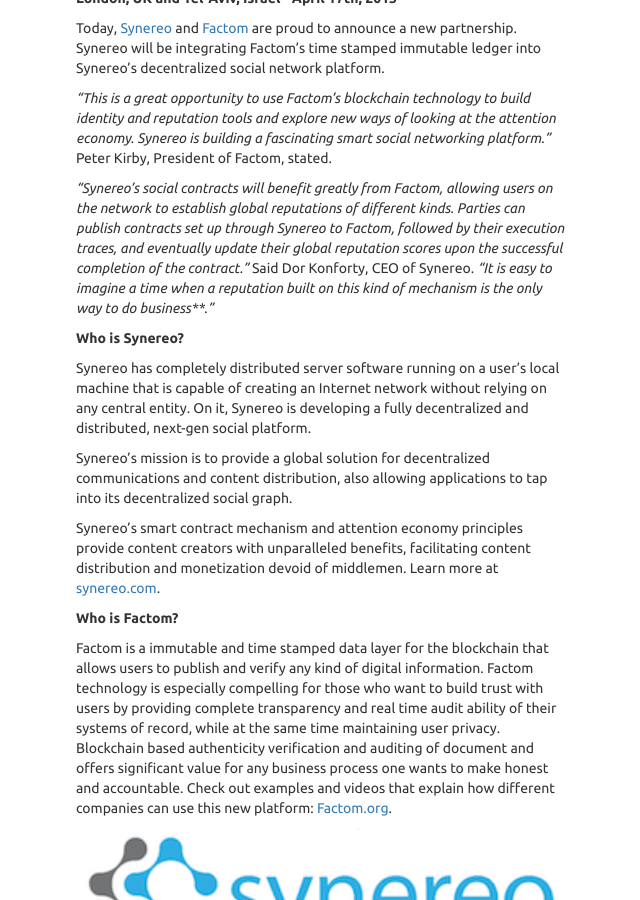
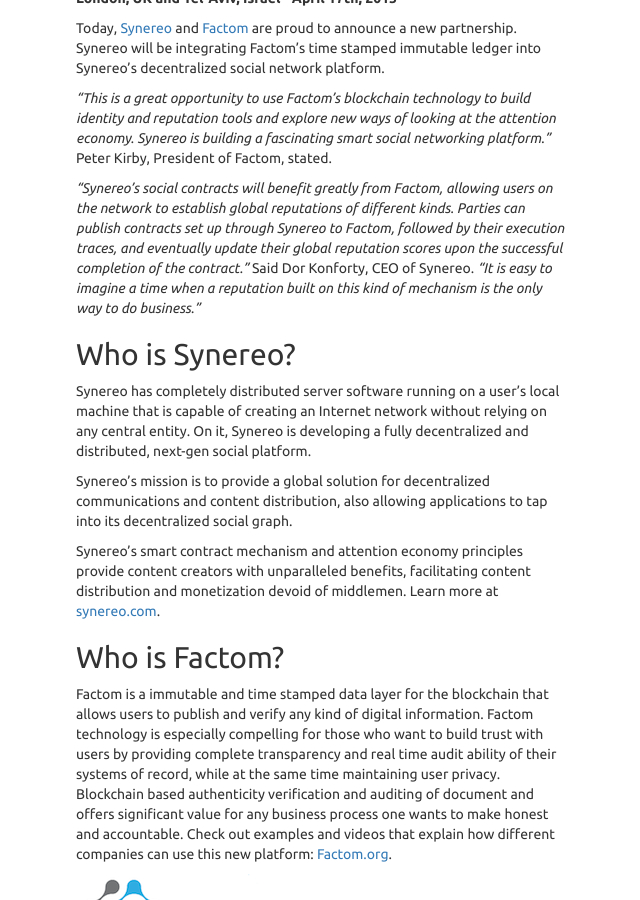
Before and after one commit to synereo/blog.synereo.com, a Jekyll site: the page built from _posts/2015-04-17-synereo-factom-partnership.markdown, in a window 1280 px wide and 900 px high, scrolled down 302 px. Shown: the whole window, without its empty margins (319-959 px from the left). Built offline with Jekyll 4.4.1, drawn with Linux system fonts in a browser that asks for light colours; nearby versions of some CDN libraries; a script that is not in the unit is left out.

Commit message:
Fix factom blog post

```diff
--- a/_posts/2015-04-17-synereo-factom-partnership.markdown
+++ b/_posts/2015-04-17-synereo-factom-partnership.markdown
@@ -9,14 +9,13 @@
 
 **London, UK and Tel-Aviv, Israel - April 17th, 2015**
 
-
 Today, [Synereo](http://synereo.com) and [Factom](http://factom.org) are proud to announce a new partnership. Synereo will be integrating Factom’s time stamped immutable ledger into Synereo’s decentralized social network platform.
 
 *"This is a great opportunity to use Factom's blockchain technology to build identity and reputation tools and explore new ways of looking at the attention economy. Synereo is building a fascinating smart social networking platform."* Peter Kirby, President of Factom, stated.
 
-*"Synereo’s social contracts will benefit greatly from Factom, allowing users on the network to establish global reputations of different kinds. Parties can publish contracts set up through Synereo to Factom, followed by their execution traces, and eventually update their global reputation scores upon the successful completion of the contract."* Said Dor Konforty, CEO of Synereo. *“It is easy to imagine a time when a reputation built on this kind of mechanism is the only way to do business**.”*
+*"Synereo’s social contracts will benefit greatly from Factom, allowing users on the network to establish global reputations of different kinds. Parties can publish contracts set up through Synereo to Factom, followed by their execution traces, and eventually update their global reputation scores upon the successful completion of the contract."* Said Dor Konforty, CEO of Synereo. *“It is easy to imagine a time when a reputation built on this kind of mechanism is the only way to do business.”*
 
-**Who is Synereo?**
+## Who is Synereo?
 
 Synereo has completely distributed server software running on a user's local machine that is capable of creating an Internet network without relying on any central entity. On it, Synereo is developing a fully decentralized and distributed, next-gen social platform.
 
@@ -24,11 +23,11 @@
 
 Synereo's smart contract mechanism and attention economy principles provide content creators with unparalleled benefits, facilitating content distribution and monetization devoid of middlemen. Learn more at [synereo.com](http://www.synereo.com).
 
-**Who is Factom?**
+## Who is Factom?
 
 Factom is a immutable and time stamped data layer for the blockchain that allows users to publish and verify any kind of digital information. Factom technology is especially compelling for those who want to build trust with users by providing complete transparency and real time audit ability of their systems of record, while at the same time maintaining user privacy. Blockchain based authenticity verification and auditing of document and offers significant value for any business process one wants to make honest and accountable. Check out examples and videos that explain how different companies can use this new platform: [Factom.org](http://factom.org/).
 
 
-![image](/img/uploads/SynereoSideLogoSmall.png)
+![image](/img/uploads/SynereoSideLogoSmall.png){: style="width: 300px;"}
 
-![image](img/uploads/FactomLogoBlueWhiteSmall.png)
+![image](/img/uploads/FactomLogoBlueWhiteSmall.png){: style="width: 300px;"}
```
Also changed, not shown: _drafts/2015-04-17-synereo-factom-partnership.html (deleted, +0 -23 lines).
